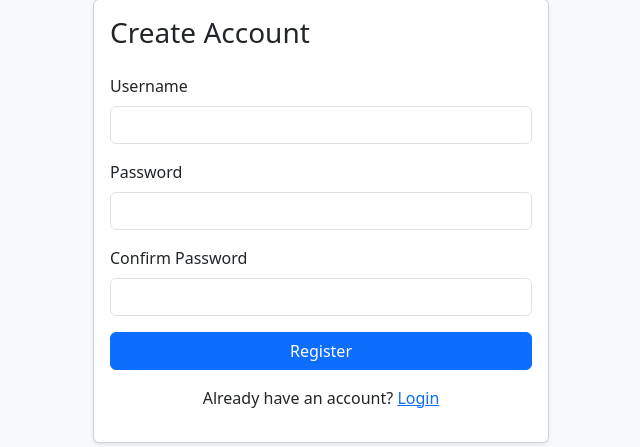
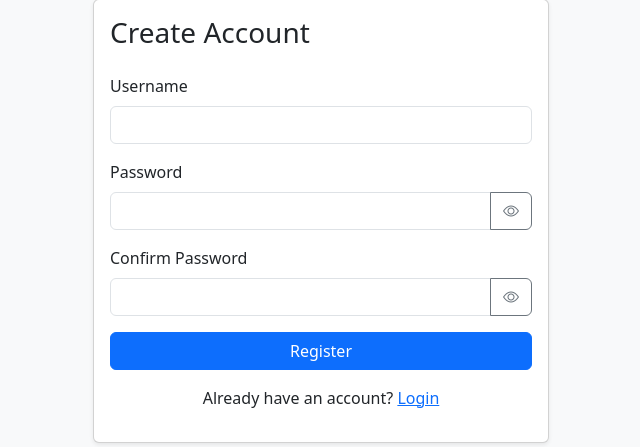
Before and after one commit to diashakya/Hybrid_IDS, a Django app: page /accounts/register/ in a window 1280 px wide. Shown: the part 49-496 px from the top of the page, without its empty margins (319-959 px from the left). Run offline with Django 5.2, Linux system fonts and the light colour scheme.

Commit message:
added showpassword button on login nand register page

```diff
--- a/evoting_ids/accounts/templates/accounts/register.html
+++ b/evoting_ids/accounts/templates/accounts/register.html
@@ -4,6 +4,7 @@
     <meta charset="UTF-8">
     <title>Register</title>
     <link href="https://cdn.jsdelivr.net/npm/bootstrap@5.3.3/dist/css/bootstrap.min.css" rel="stylesheet">
+    <link href="https://cdn.jsdelivr.net/npm/bootstrap-icons@1.11.3/font/bootstrap-icons.min.css" rel="stylesheet">
   </head>
   <body class="bg-light">
   <div class="container mt-5" style="max-width: 480px;">
@@ -25,14 +26,38 @@
           </div>
           <div class="mb-3">
             <label class="form-label">Password</label>
-            <input type="password" name="password1" class="form-control" required>
+            <div class="input-group">
+              <input type="password" name="password1" id="password1" class="form-control" required>
+              <button class="btn btn-outline-secondary" type="button" onclick="togglePassword('password1', 'eyeIcon1')">
+                <i id="eyeIcon1" class="bi bi-eye"></i>
+              </button>
+            </div>
           </div>
           <div class="mb-3">
             <label class="form-label">Confirm Password</label>
-            <input type="password" name="password2" class="form-control" required>
+            <div class="input-group">
+              <input type="password" name="password2" id="password2" class="form-control" required>
+              <button class="btn btn-outline-secondary" type="button" onclick="togglePassword('password2', 'eyeIcon2')">
+                <i id="eyeIcon2" class="bi bi-eye"></i>
+              </button>
+            </div>
           </div>
           <button type="submit" class="btn btn-primary w-100">Register</button>
         </form>
+
+        <script>
+          function togglePassword(inputId, iconId) {
+            const input = document.getElementById(inputId);
+            const icon  = document.getElementById(iconId);
+            if (input.type === 'password') {
+              input.type = 'text';
+              icon.classList.replace('bi-eye', 'bi-eye-slash');
+            } else {
+              input.type = 'password';
+              icon.classList.replace('bi-eye-slash', 'bi-eye');
+            }
+          }
+        </script>
 
         <p class="mt-3 text-center">Already have an account? <a href="/accounts/login/">Login</a></p>
       </div>
```
Also changed, not shown: evoting_ids/accounts/templates/accounts/login.html (+21 -1 lines), evoting_ids/db.sqlite3.
